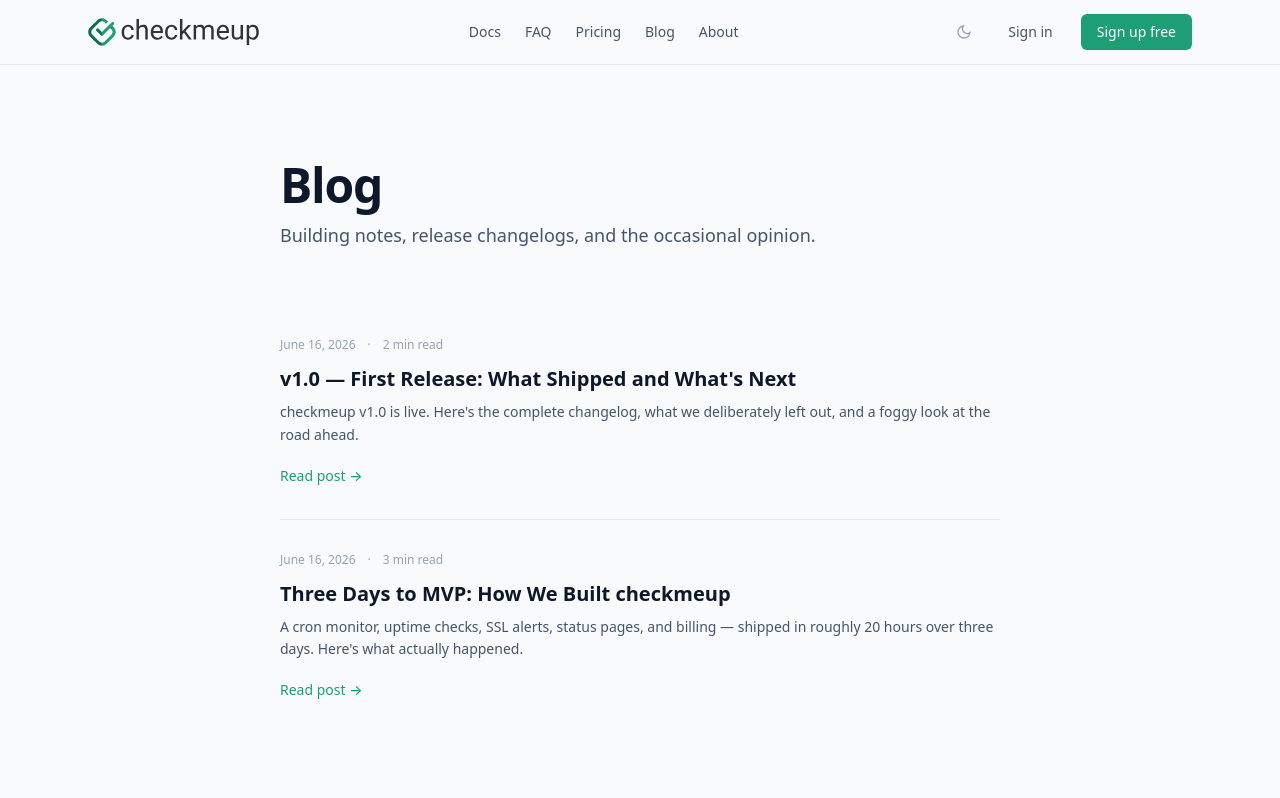
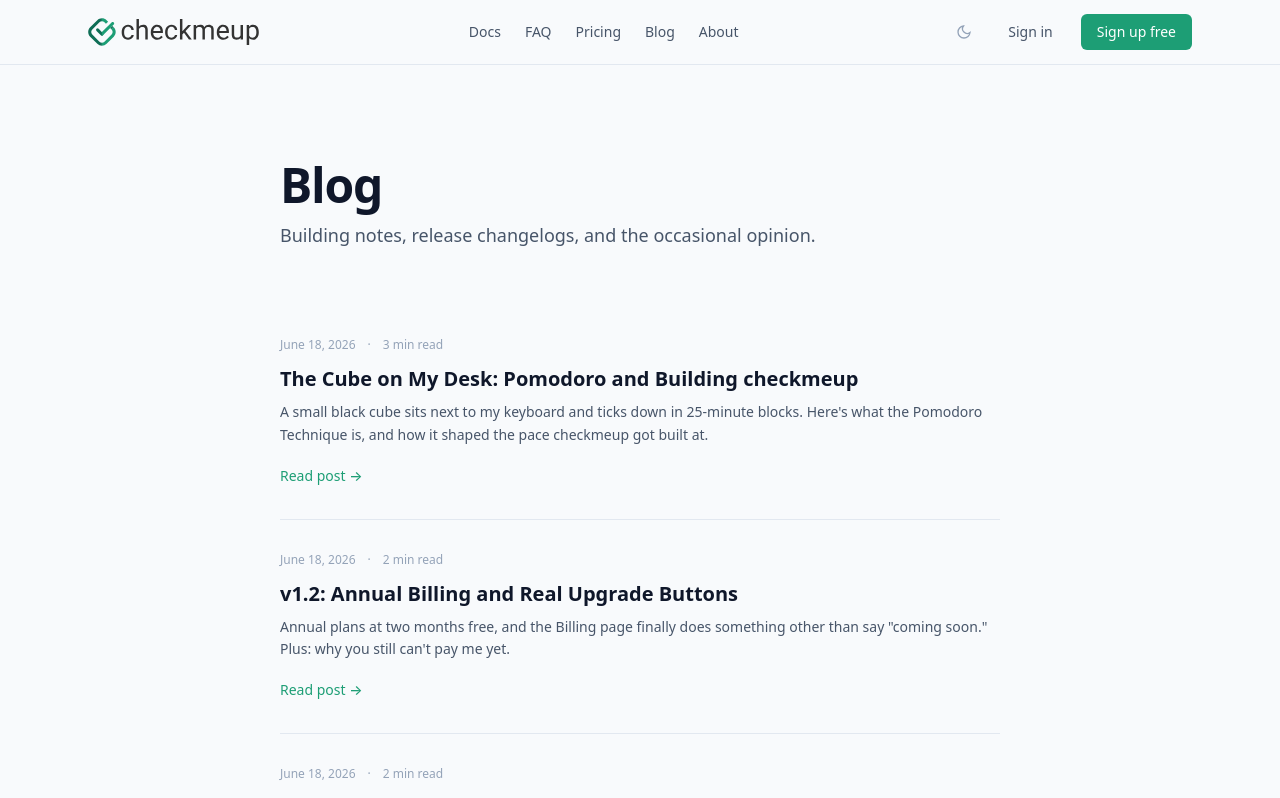
Before and after one commit to checkmeup/checkmeup, a Vue app in the folder apps/web/: page /blog in a window 1280 px wide. Shown: the top 798 px of the page. Built offline with nearby package versions, Linux system fonts and the light colour scheme; no server answers; what @tanstack/vue-query would draw is missing.

Commit message:
chore(blog): add v1.1/v1.2 release notes and pomodoro posts

```diff
--- a/apps/web/src/blog/posts.ts
+++ b/apps/web/src/blog/posts.ts
@@ -1,9 +1,18 @@
 import { post as threeDaysToMvp } from './posts/three-days-to-mvp'
 import { post as v1ReleaseChangelog } from './posts/v1-release-changelog'
+import { post as v11ReleaseNotes } from './posts/v1-1-release-notes'
+import { post as v12ReleaseNotes } from './posts/v1-2-release-notes'
+import { post as pomodoroAndCheckmeup } from './posts/pomodoro-and-checkmeup'
 
 export type { ContentBlock, BlogPost } from './types'
 
-export const posts = [threeDaysToMvp, v1ReleaseChangelog]
+export const posts = [
+  threeDaysToMvp,
+  v1ReleaseChangelog,
+  v11ReleaseNotes,
+  v12ReleaseNotes,
+  pomodoroAndCheckmeup,
+]
 
 export function getPost(slug: string) {
   return posts.find((p) => p.slug === slug)
--- /dev/null
+++ b/apps/web/src/blog/posts/pomodoro-and-checkmeup.ts
@@ -0,0 +1,66 @@
+import type { BlogPost } from '../types'
+
+export const post: BlogPost = {
+  slug: 'pomodoro-and-checkmeup',
+  title: 'The Cube on My Desk: Pomodoro and Building checkmeup',
+  date: 'June 18, 2026',
+  readTime: '3 min read',
+  excerpt:
+    "A small black cube sits next to my keyboard and ticks down in 25-minute blocks. Here's what the Pomodoro Technique is, and how it shaped the pace checkmeup got built at.",
+  content: [
+    {
+      type: 'p',
+      text: 'This cube sits next to my keyboard. It has four faces — 5, 10, 25, and 50 minutes. Flip it to whichever face you want and it counts down. No app, no phone, no notifications fighting for attention. Just a number going down.',
+    },
+    {
+      type: 'image',
+      src: '/blog/pomodoro-and-checkmeup.jpg',
+      alt: 'A black cube-shaped Pomodoro timer showing 21:33 on its display, resting in a hand next to a mechanical keyboard and a laptop.',
+      caption: '25 minutes of focus, then a break before the next one.',
+    },
+    {
+      type: 'h2',
+      text: 'What the Pomodoro Technique actually is',
+    },
+    {
+      type: 'p',
+      text: 'Francesco Cirillo came up with it in the late 1980s using a kitchen timer shaped like a tomato — pomodoro, in Italian. The mechanics are almost embarrassingly simple: pick one task, set a timer for 25 minutes, work on only that task until it rings. Then take a 5-minute break. After four of those cycles, take a longer one — 15 to 30 minutes.',
+    },
+    {
+      type: 'p',
+      text: "That's it. The value isn't the timer itself — it's the forced single-tasking. For 25 minutes, switching to email, checking a notification, or going down a refactoring rabbit hole that wasn't the task at hand simply isn't allowed. The clock is the commitment device.",
+    },
+    {
+      type: 'h2',
+      text: 'How it shaped checkmeup',
+    },
+    {
+      type: 'p',
+      text: "Checkmeup wasn't built in long, uninterrupted weeks. It was built in the margins — roughly 3 to 4 hours on weekdays, a bit more on weekends, fit around everything else life requires. With that little uninterrupted time per sitting, every Pomodoro has to count.",
+    },
+    {
+      type: 'p',
+      text: "The discipline showed up in an unexpected place: the project's own hour log, which says the MVP took 29 hours. Every one of those hours went into deciding exactly what to build, reviewing what came back, and redirecting it when the AI confidently shipped the wrong thing at impressive speed. That's the part Pomodoro actually trained — not typing faster, but deciding, before the timer starts, what the one task for this block is. Hand an AI a vague goal and it will cheerfully build a large, vague, occasionally hilarious solution to a problem you didn't quite have.",
+    },
+    {
+      type: 'p',
+      text: "One focused block is enough to decide exactly what a migration and its query need to do — the AI writes them in about the time it takes to read this sentence twice. Two blocks is enough to scope a handler and its route the same way. When a feature eats more than four or five blocks of my attention in a single sitting, that's not the AI being slow — it's a sign I handed it something too big and too vague to aim properly. Which, not coincidentally, is exactly why this project's epics and user stories ended up broken into pieces that small in the first place.",
+    },
+    {
+      type: 'blockquote',
+      text: "The timer doesn't write the code. It just makes sure the 25 minutes you do have aren't wasted deciding what to work on.",
+    },
+    {
+      type: 'h2',
+      text: 'Why a physical cube and not an app',
+    },
+    {
+      type: 'p',
+      text: "A phone timer means a phone on the desk, and a phone on the desk means notifications eventually winning. The cube does one thing. Flip it, it counts down, it has no Wi-Fi. That's the whole feature set, and it's the right one.",
+    },
+    {
+      type: 'signature',
+      text: '— Andrew',
+    },
+  ],
+}
--- /dev/null
+++ b/apps/web/src/blog/posts/v1-1-release-notes.ts
@@ -0,0 +1,60 @@
+import type { BlogPost } from '../types'
+
+export const post: BlogPost = {
+  slug: 'v1-1-release-notes',
+  title: 'v1.1: Light & Dark Mode, Legal Pages, FAQ, and a Faster Way to Reach Me',
+  date: 'June 18, 2026',
+  readTime: '2 min read',
+  excerpt:
+    "Theme toggle, Terms & Privacy (finally), a proper FAQ page, and an in-app feature-suggestion form. Here's what changed in v1.1.",
+  content: [
+    {
+      type: 'p',
+      text: "v1.0 shipped June 16. Two days later, here's v1.1.",
+    },
+    {
+      type: 'h3',
+      text: 'Light & dark theme',
+    },
+    {
+      type: 'p',
+      text: "checkmeup was dark-only at launch. Now there's a light theme too — toggle it from Settings or the quick switch in the app shell. It applies instantly, remembers your choice on this device, and defaults to your OS-level light/dark preference the first time you show up.",
+    },
+    {
+      type: 'h3',
+      text: 'Terms of Service & Privacy Policy',
+    },
+    {
+      type: 'p',
+      text: "Embarrassing in hindsight: a product handling emails and payment data had no published legal docs. That's fixed — /terms and /privacy are live, sign-up now requires accepting both, and if either ever changes materially you'll get a blocking re-accept screen on your next sign-in instead of being silently bound to new terms.",
+    },
+    {
+      type: 'h3',
+      text: 'FAQ page',
+    },
+    {
+      type: 'p',
+      text: 'A proper /faq page now exists, organized into Getting started, Billing & plans, Monitors & alerts, Status pages, and Privacy & security. The pricing page FAQ used to be its own disconnected copy — it now pulls from the same source as everything else.',
+    },
+    {
+      type: 'h3',
+      text: 'Suggest a feature',
+    },
+    {
+      type: 'p',
+      text: "There's still no support ticket queue — that's deliberate, not a gap. But there's now an in-app form in Settings so you don't have to switch to email or GitHub to tell me what's missing. It goes straight to my inbox, same as before, just easier to reach.",
+    },
+    {
+      type: 'h2',
+      text: "What's next",
+    },
+    {
+      type: 'p',
+      text: "v1.2 is annual billing and real upgrade buttons on the Billing page — that one's already out too, separate post.",
+    },
+    {
+      type: 'signature',
+      text: '— Andrew',
+    },
+  ],
+}
--- /dev/null
+++ b/apps/web/src/blog/posts/v1-2-release-notes.ts
@@ -0,0 +1,52 @@
+import type { BlogPost } from '../types'
+
+export const post: BlogPost = {
+  slug: 'v1-2-release-notes',
+  title: 'v1.2: Annual Billing and Real Upgrade Buttons',
+  date: 'June 18, 2026',
+  readTime: '2 min read',
+  excerpt:
+    'Annual plans at two months free, and the Billing page finally does something other than say "coming soon." Plus: why you still can\'t pay me yet.',
+  content: [
+    {
+      type: 'p',
+      text: "Following yesterday's v1.1, here's v1.2 — billing-focused.",
+    },
+    {
+      type: 'h3',
+      text: 'Annual billing',
+    },
+    {
+      type: 'p',
+      text: 'Every paid plan now has an annual option at roughly two months free: Solo $90/yr, Startup $290/yr, Enterprise $990/yr. Toggle between monthly and annual on the pricing page or right on the Billing page before you upgrade.',
+    },
+    {
+      type: 'h3',
+      text: 'Real upgrade buttons',
+    },
+    {
+      type: 'p',
+      text: 'The Billing page said "coming soon" since the day v1.0 launched. It now has actual upgrade buttons that take you to checkout. And if you hit a plan limit while creating a monitor or status page, you get an inline "upgrade to add more" prompt instead of a dead-end red error message.',
+    },
+    {
+      type: 'h2',
+      text: "Why you can't pay me yet",
+    },
+    {
+      type: 'p',
+      text: "All of the billing code above is done and tested. What it's waiting on is LemonSqueezy's identity verification review on my account — standard process, typically 1-2 business days, currently in progress. The store is in test mode in the meantime, so clicking \"Upgrade\" won't charge anyone real money. I'll post here the moment it's live.",
+    },
+    {
+      type: 'h2',
+      text: 'Follow along',
+    },
+    {
+      type: 'p',
+      text: 'Releases land here on the blog. The Telegram channel (@checkmeup) gets faster updates. The GitHub repo has full commit history and 22 architecture decision records if you want the why behind any of this.',
+    },
+    {
+      type: 'signature',
+      text: '— Andrew',
+    },
+  ],
+}
--- a/apps/web/src/blog/types.ts
+++ b/apps/web/src/blog/types.ts
@@ -7,6 +7,7 @@ export type ContentBlock =
   | { type: 'blockquote'; text: string }
   | { type: 'divider' }
   | { type: 'signature'; text: string }
+  | { type: 'image'; src: string; alt: string; caption?: string }
 
 export interface BlogPost {
   slug: string
--- a/apps/web/src/views/BlogPostView.vue
+++ b/apps/web/src/views/BlogPostView.vue
@@ -107,6 +107,23 @@ const post = computed(() => getPost(route.params.slug as string))
             </li>
           </ul>
 
+          <figure v-else-if="block.type === 'image'" class="py-2">
+            <img
+              :src="block.src"
+              :alt="block.alt"
+              class="rounded-xl border w-full"
+              style="border-color: var(--border)"
+              loading="lazy"
+            />
+            <figcaption
+              v-if="block.caption"
+              class="text-xs text-center mt-2"
+              style="color: var(--text-muted)"
+            >
+              {{ block.caption }}
+            </figcaption>
+          </figure>
+
           <blockquote
             v-else-if="block.type === 'blockquote'"
             class="border-l-2 pl-5 py-1 text-sm leading-relaxed italic"
```
Also changed, not shown: apps/web/public/blog/pomodoro-and-checkmeup.jpg (added), 3 other files (tests, documents, lock files or other folders).
